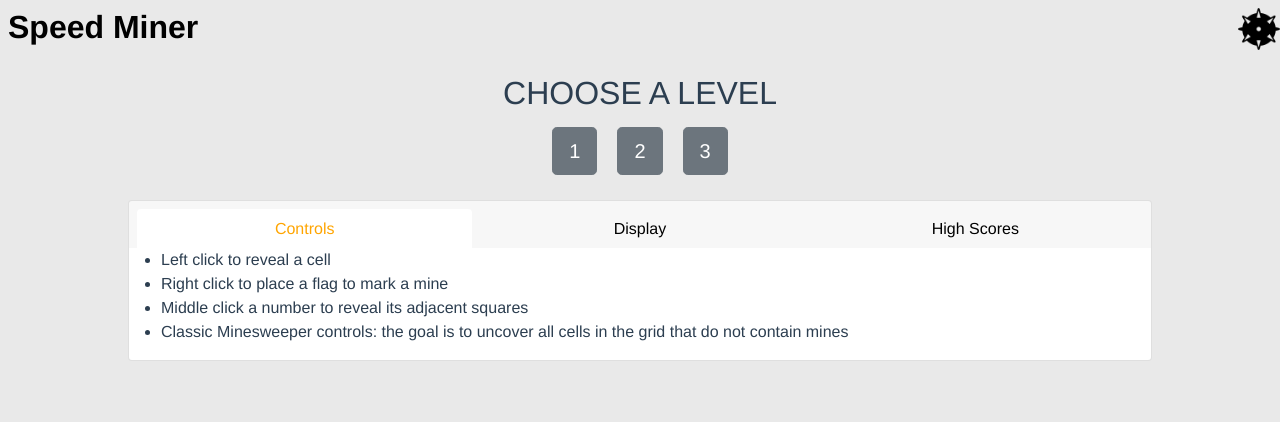
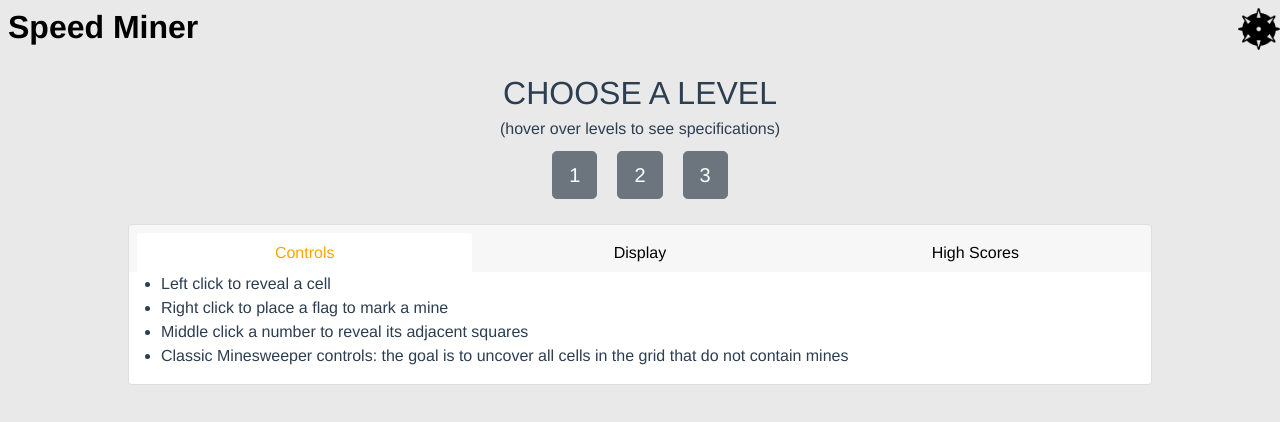
Before and after one commit to josephrockqz/speed_miner, a Vue app: page / in a window 1280 px wide. Shown: the top 422 px of the page. Built offline with nearby package versions, Linux system fonts and the light colour scheme.

Commit message:
got rid of modal after game loss

```diff
--- a/src/components/LevelMenu.vue
+++ b/src/components/LevelMenu.vue
@@ -3,6 +3,8 @@
   <div id="nav" style="margin-top:15px; margin-bottom: 15px;">
 
     <div style="font-size: 32px;">CHOOSE A LEVEL</div>
+    <div>(hover over levels to see specifications)</div>
+
     <b-button v-for="level in levels"
               :key="level"
               @click="$router.push('/level' + level)"
--- a/src/store.js
+++ b/src/store.js
@@ -232,12 +232,12 @@ export default new Vuex.Store({
     closeGameWinModal({ commit }) {
       commit('CLOSE_GAME_WIN_MODAL')
     },
-    async gameLoss({ commit, dispatch, state }) {
+    async gameLoss({ commit, dispatch }) {
       commit('END_TIMER')
       commit('DISABLE_GRID')
       commit('SWITCH_GAME_START_BOOL_OFF')
       await dispatch('revealGridAfterLoss')
-      state.gameLossModalBool = true
+      // state.gameLossModalBool = true
     },
     async gameWin({ commit, dispatch, state }) {
       commit('END_TIMER')
```
Also changed, not shown: ttd.txt.
